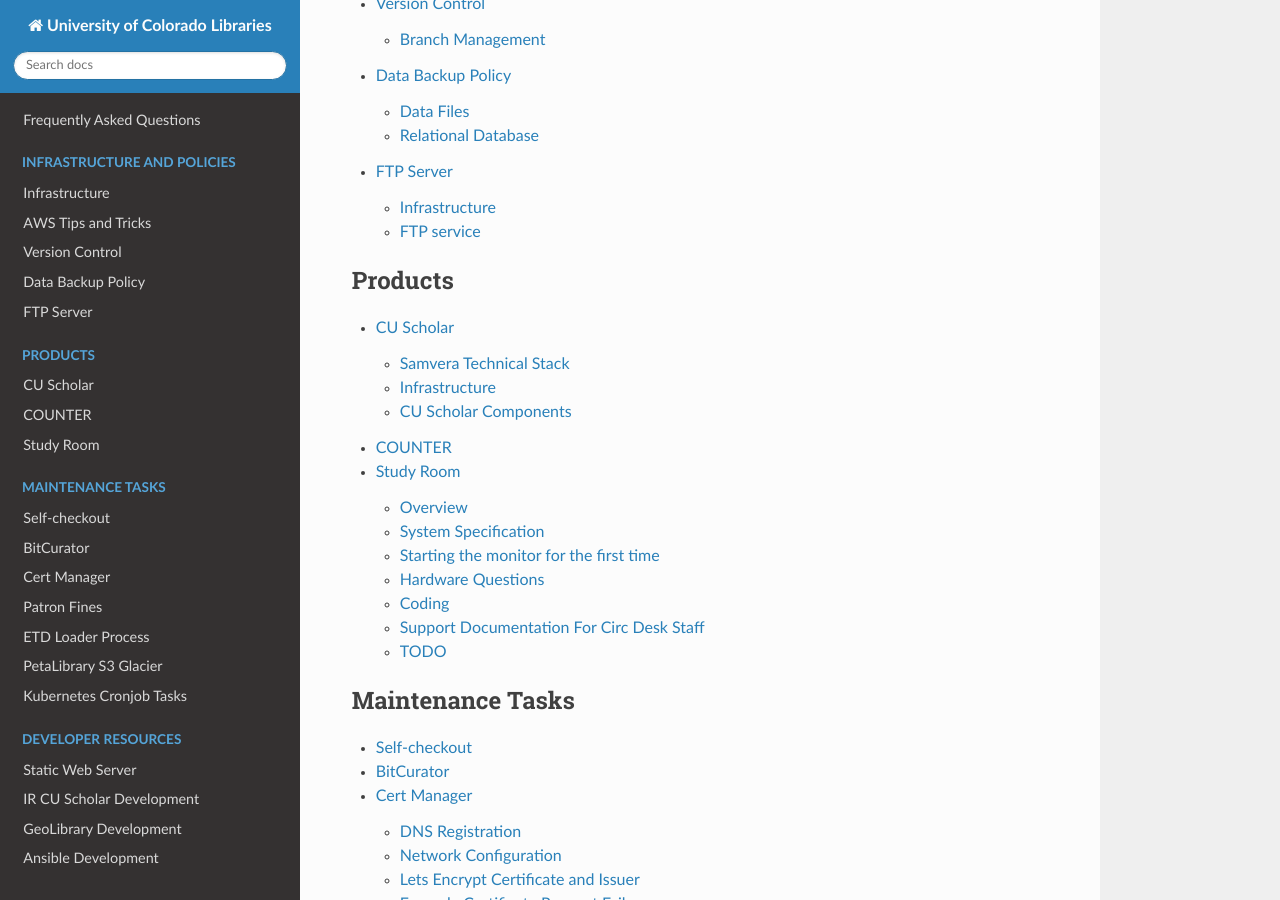
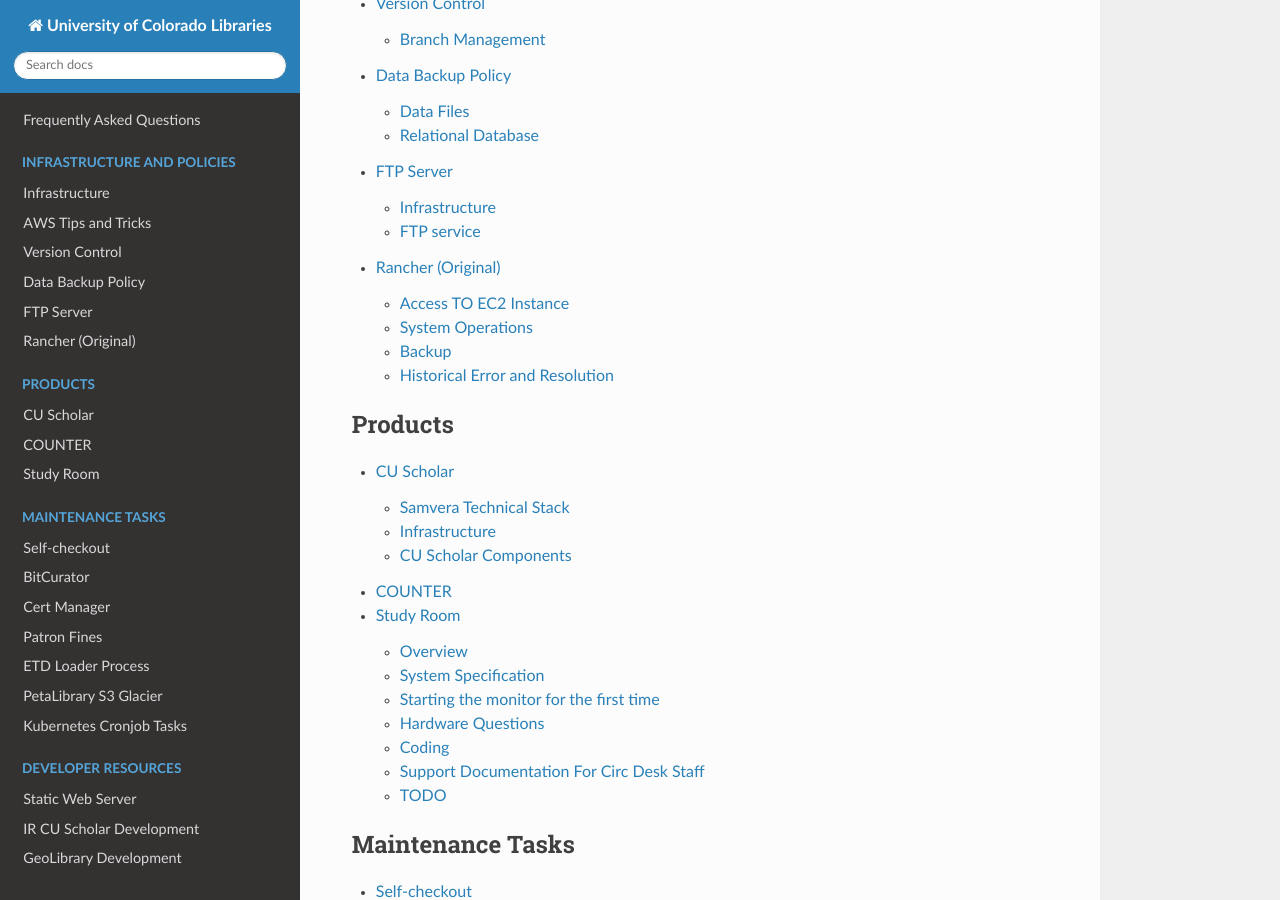
Before and after one commit to culibraries/documentation, a Sphinx documentation site: the page built from docs/index.rst, in a window 1280 px wide and 900 px high, scrolled down 469 px. Built offline with Sphinx 7.4.7 and the Read the Docs theme 2.0.0, drawn with Linux system fonts in a browser that asks for light colours; some of the changed lines change nothing that is shown.

Commit message:
rancher docs

````diff
--- a/docs/index.rst
+++ b/docs/index.rst
@@ -26,6 +26,7 @@
    pages/version-control
    pages/backup
    pages/ftp-server
+   pages/rancher
 
 .. toctree::
    :maxdepth: 2
--- /dev/null
+++ b/docs/pages/rancher.md
@@ -0,0 +1,94 @@
+# Rancher (Original)
+The original deployment of rancher was on EC2 instance. Single docker container running 2.2.x version of Rancher.
+
+## Access TO EC2 Instance
+1. Public Key(ec2-user@libops.colorado.edu)
+1. Vida is currently the only CTA member
+
+## System Operations
+
+```sh
+service-rancher
+Usage: /opt/bin/service-rancher {status|start|stop|restart}
+```
+
+## Backup
+The data volume for the EC2 instance has automatic snapshots for 15 days.
+
+## Historical Error and Resolution
+
+### Local Certs Expired
+
+The Rancher UI did not come up and kept restarting itself due to accessing the API server under localhost:6443.
+
+#### Error
+
+    ```sh
+    localhost:6443: x509: certificate has expired or is not yet valid
+    ```
+
+#### Solution
+
+* Rancher Single Node setup on libops.colorado.edu
+* Rancher docker container was running v2.2.8 at the time the error was generated
+* Container had local file folder mount -v /opt/rancher/etcd:/var/lib/rancher
+    ```sh
+    $ sudo su -
+    $ cd /opt/rancher/etcd/management-state/tls/
+    # Check expiration of cert
+    $ openssl x509 -enddate -noout -in localhost.crt
+      notAfter=Apr  8 17:27:09 2020 GMT
+    $ mv localhost.crt localhost.crt_back
+    $ exit
+
+    $ service-rancher restart
+    ```
+
+* The docker container restarted and the system updated the certificate. I also updated the container to v2.2.10.
+
+#### Notes
+
+This error was difficult to track down. Found solution at the end of this [https://github.com/rancher/rancher/issues/20011#issuecomment-608440069 Rancher/Rancher Issues]. The issue resulted in about 12 hours of downtime from the single node rancher deployment. The Kubernetes production and test clusters continued to run without interruption.
+
+
+### Unable to add etcd peer to cluster
+
+This error occurred within the test cluster when a spot instance was terminated.
+
+#### Rancher Error within UI
+
+* Failed to reconcile etcd plane: Failed to add etcd member [xxx-xxx-xxx-xxx] to etcd cluster
+#### Solution
+* Logged into Kubernetes Node
+* Rancher UI Cluster > Nodes ... Download Keys
+
+```sh
+    ssh -i id_rsa rancher@<ip of node>
+    docker logs etcd
+    ...
+    2020-04-16 02:37:26.327849 W | rafthttp: health check for peer 5f0cd4c2c1c93ea1 could not connect: dial tcp 172.31.30.190:2380: i/o timeout (prober "ROUND_TRIPPER_SNAPSHOT")
+    ...
+
+    docker exec -it etcd sh
+    etcdctl member list
+    5f0cd4c2c1c93ea1, started, etcd-test-usw2b-spot-1, https://172.31.30.190:2380, https://172.31.30.190:2379,https://172.31.30.190:4001
+    88d3ad844b3306a5, started, etcd-test-usw2c-spot-1, https://172.31.11.25:2380, https://172.31.11.25:2379,https://172.31.11.25:4001
+    b0c2cb2c8e55611f, started, etcd-test-usw2c-spot-2, https://172.31.4.219:2380, https://172.31.4.219:2379,https://172.31.4.219:4001
+    efb9f597e4952edb, started, etcd-test-usw2c-spot-3, https://172.31.8.159:2380, https://172.31.8.159:2379,https://172.31.8.159:4001
+```
+
+The problem was that the spot node was terminated but the etcd cluster did not release the node. Checked Rancher UI for IPs and 172.31.30.190 was no longer available.
+
+```sh
+    etcdctl member remove 5f0cd4c2c1c93ea1
+    Member 5f0cd4c2c1c93ea1 removed from cluster c11cbcba5f4372cf
+    etcdctl member list
+    88d3ad844b3306a5, started, etcd-test-usw2c-spot-1, https://172.31.11.25:2380, https://172.31.11.25:2379,https://172.31.11.25:4001
+    b0c2cb2c8e55611f, started, etcd-test-usw2c-spot-2, https://172.31.4.219:2380, https://172.31.4.219:2379,https://172.31.4.219:4001
+    efb9f597e4952edb, started, etcd-test-usw2c-spot-3, https://172.31.8.159:2380, https://172.31.8.159:2379,https://172.31.8.159:4001
+```
+
+Returned to UI and added new etcd instances. etcd nodes most always be an odd number. Nodes vote stuck in split-brain or etcd cluster had 4 nodes and was waiting on non-existent node to vote.
+
+
+Docs for development process.
````
